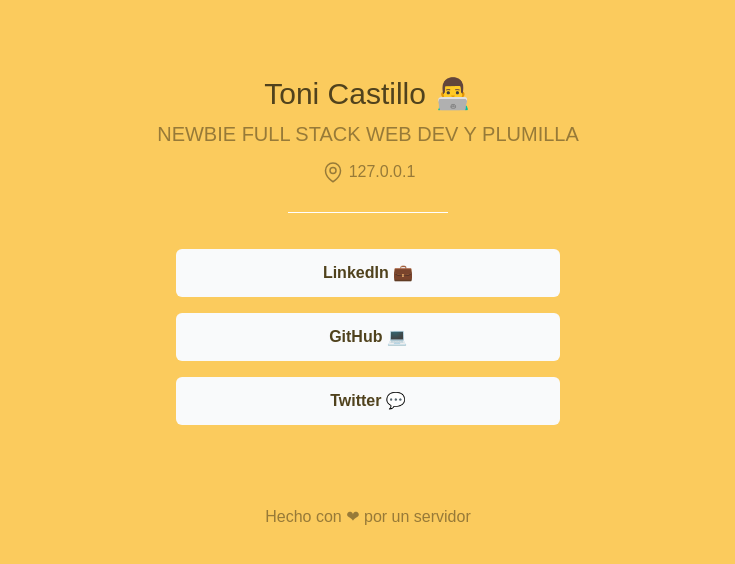
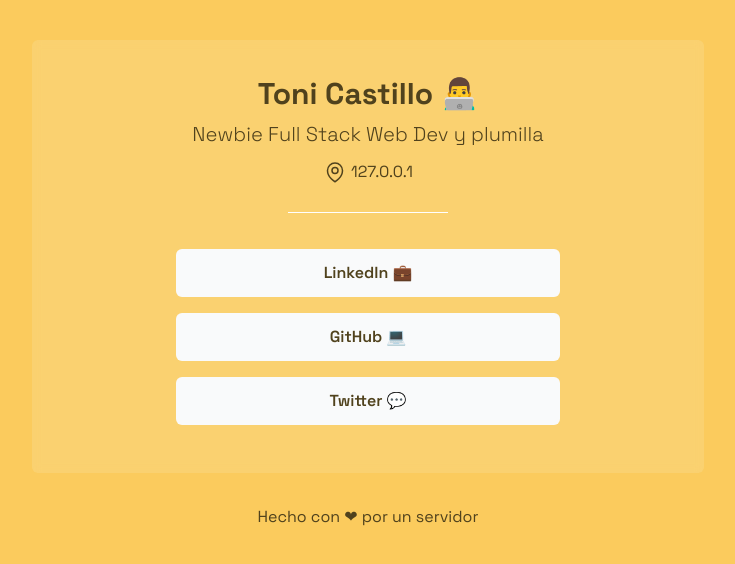
Before and after one commit to toni-castillo/links-page-project, a website built with Vite: page index.html in a window 1280 px wide. Shown: the whole page, without its empty margins (272-1007 px from the left). Built offline with nearby package versions, Linux system fonts and the light colour scheme.

Commit message:
Fix colors

```diff
--- a/index.html
+++ b/index.html
@@ -6,13 +6,14 @@
   <link rel="icon" type="image/svg+xml" href="/favicon-tc.png" />
   <meta name="viewport" content="width=device-width, initial-scale=1.0" />
   <title>Toni Castillo's Links</title>
+  <link rel="preconnect" href="https://fonts.googleapis.com"><link rel="preconnect" href="https://fonts.gstatic.com" crossorigin><link href="https://fonts.googleapis.com/css2?family=Space+Grotesk:wght@300;400;500;600;700&display=swap" rel="stylesheet">
 </head>
 
 <body class="bg-[#fbcb5d] bg-no-repeat bg-cover bg-center h-full p-10 flex flex-col justify-center items-center">
 
-  <div class="w-full max-w-2xl flex flex-col p-8 mx-auto text-center">
-    <h1 class="text-3xl text-center text-[#50421d] p-1 text-bold">Toni Castillo 👨‍💻</h1>
-    <h2 class="text-xl text-center font-extralight uppercase p-1">Newbie Full Stack Web Dev y plumilla</h2>
+  <div class="w-full max-w-2xl flex flex-col p-8 mx-auto text-center bg-[#fbe9bd] rounded-md bg-opacity-20 backdrop-blur-sm max-h-[40rem]">
+    <h1 class="text-3xl text-center p-1 font-bold">Toni Castillo 👨‍💻</h1>
+    <h2 class="text-xl text-center font-extralight p-1">Newbie Full Stack Web Dev y plumilla</h2>
     <div class="flex flex-row gap-1 p-2 justify-center items-center">
       <svg xmlns="http://www.w3.org/2000/svg" fill="none" viewBox="0 0 24 24" stroke-width="1.5" stroke="currentColor" class="w-6 h-6">
         <path stroke-linecap="round" stroke-linejoin="round" d="M15 10.5a3 3 0 11-6 0 3 3 0 016 0z" />
--- a/style.css
+++ b/style.css
@@ -4,7 +4,7 @@
 
 body {
   font-family: 'Space Grotesk', sans-serif;
-  color: #977a38;
+  color: #50421d;
 }
 
 .link-primary {
```
